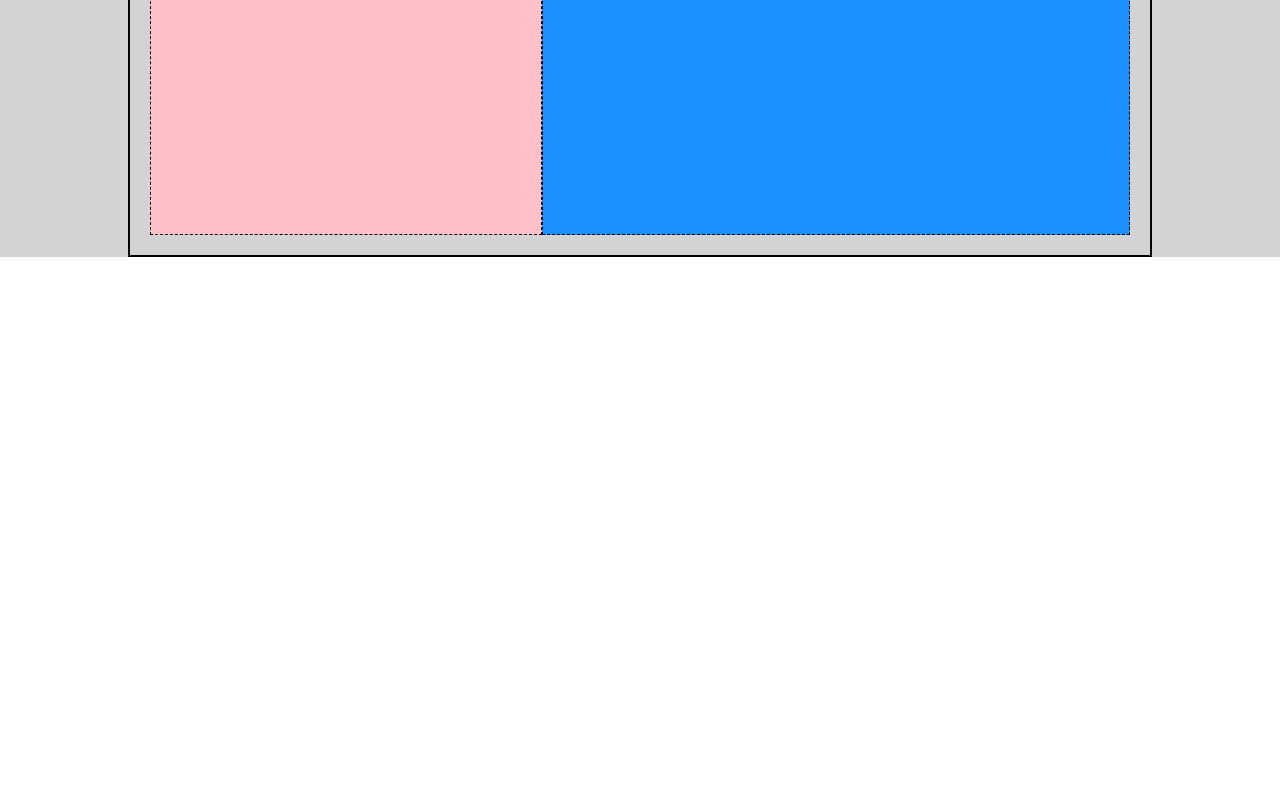
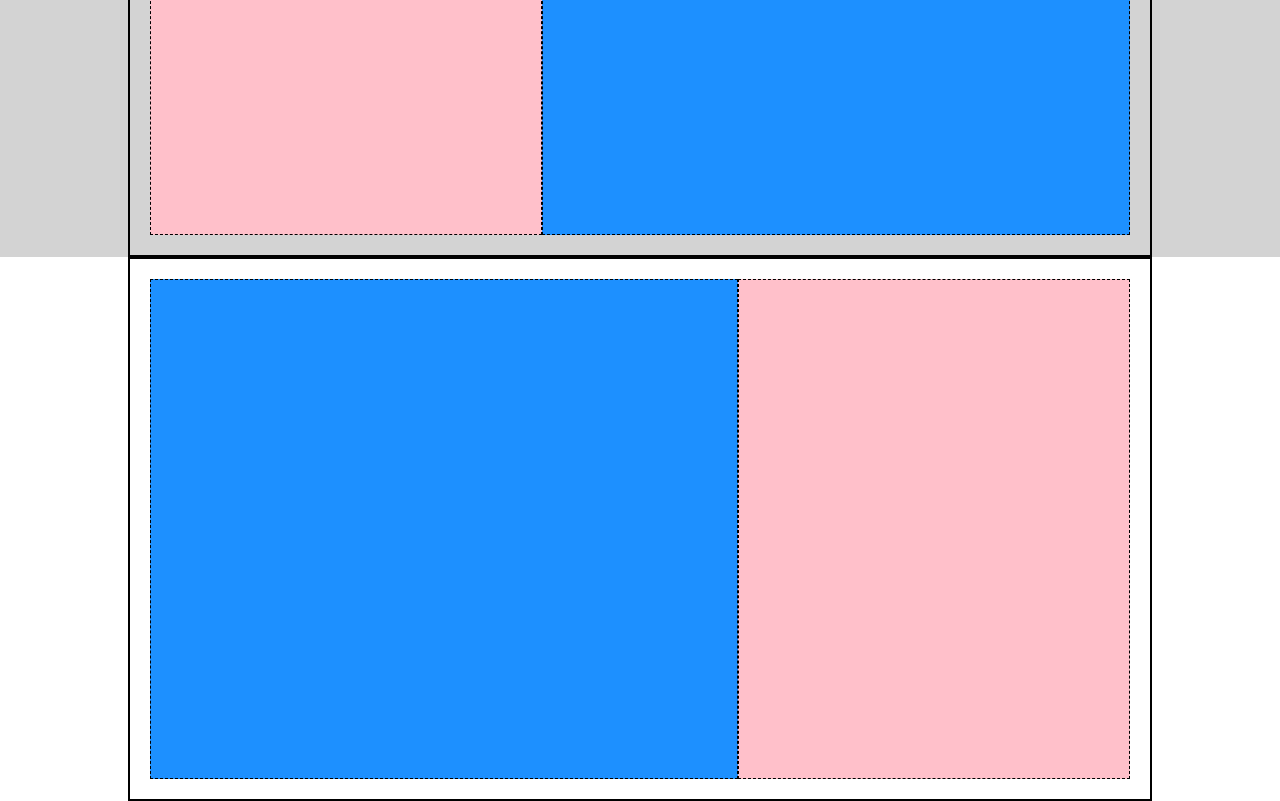
Before and after one commit to casalaspro/htmlcss-struttura-discord, a plain HTML site: page index.html in a window 1280 px wide. Shown: the part 1359-2160 px from the top of the page. Before the commit the page ends 1616 px from the top, so only its background shows below. Drawn offline with Linux system fonts and the light colour scheme.

Commit message:
ADD - repeated bg-white

```diff
--- a/index.html
+++ b/index.html
@@ -53,6 +53,16 @@
       </div>
     </section>
 
+    <section class="bg-white">
+      <div class="container">
+        <div class="row">
+          <div class="col bg-cyan"></div>
+          <div class="col bg-salmon"></div>
+        </div>
+      </div>
+    </section>
+
+
 
   </main>
 
```
